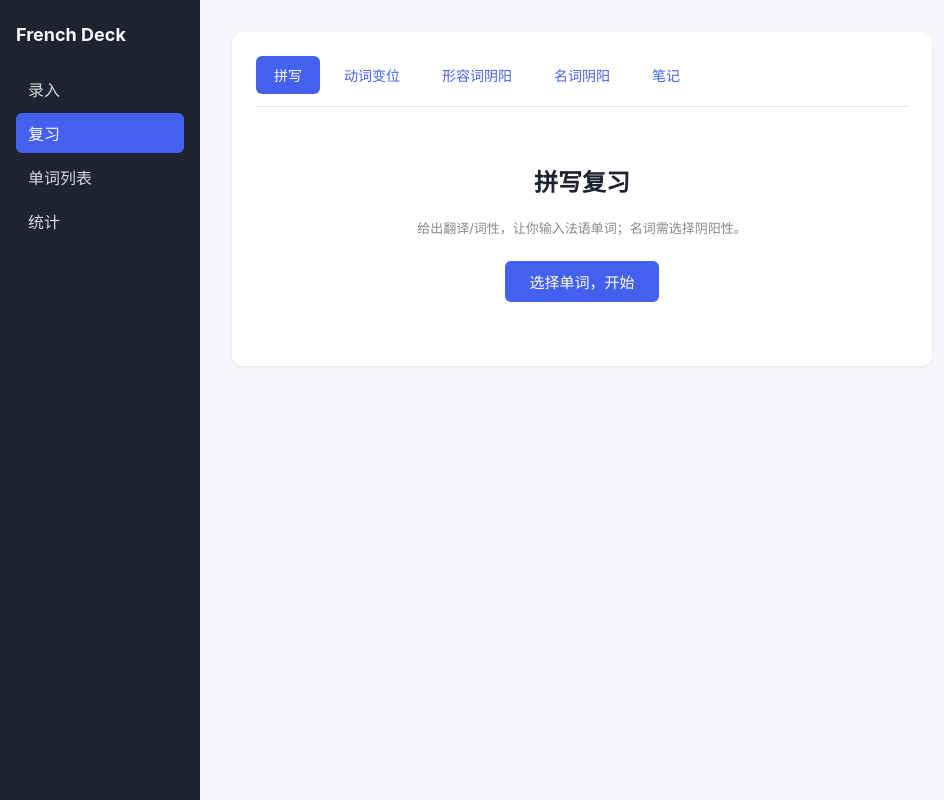
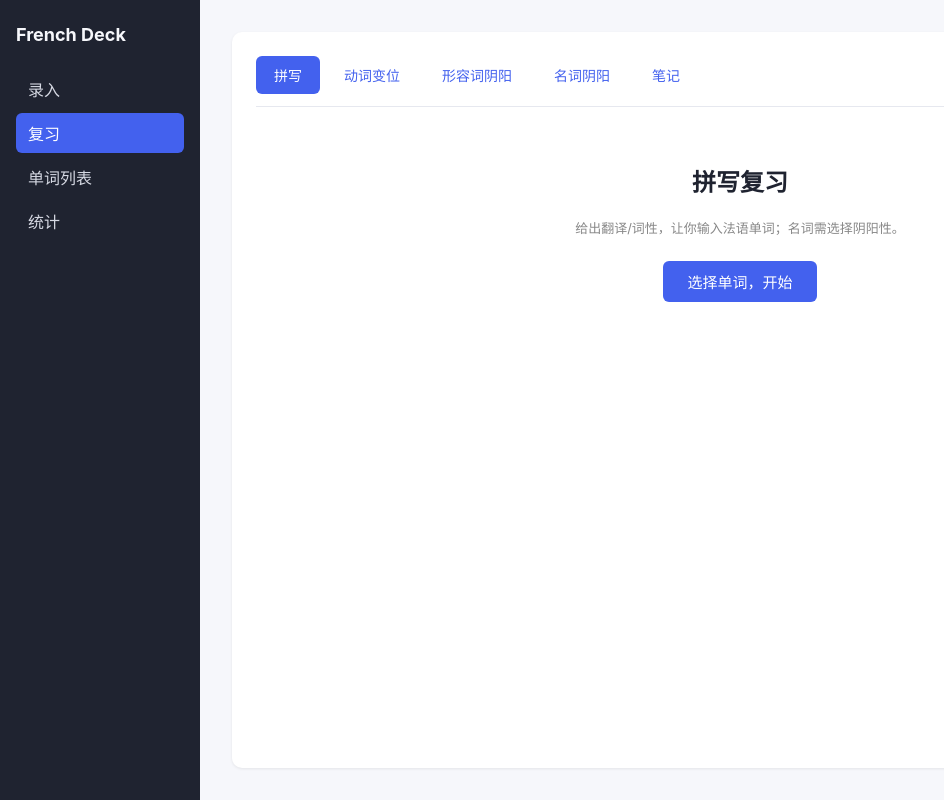
Before and after one commit to Sika-R/french-study, a React (Vite) app in the folder french-deck/: page /#/review in a window 1280 px wide. Shown: the whole page, without its empty margins (0-944 px from the left). Built offline with nearby package versions, Linux system fonts and the light colour scheme.

Commit message:
fix resolution

```diff
--- a/french-deck/src/styles.css
+++ b/french-deck/src/styles.css
@@ -27,13 +27,20 @@ body {
 .sidebar a:hover { background: #2c3142; }
 .sidebar a.active { background: #4361ee; color: white; }
 
-.main { flex: 1; padding: 32px; overflow-y: auto; }
+.main {
+  flex: 1;
+  padding: 32px;
+  overflow-y: auto;
+  display: flex;
+  justify-content: center;
+}
 .card {
   background: white;
   border-radius: 10px;
   padding: 24px;
   box-shadow: 0 1px 3px rgba(0,0,0,0.08);
-  max-width: 700px;
+  width: 100%;
+  max-width: 1100px;
 }
 .row { display: flex; gap: 12px; margin-bottom: 16px; align-items: center; }
 label { display: block; font-size: 13px; color: #555; margin-bottom: 6px; }
```
Also changed, not shown: 1 other file (tests, documents, lock files or other folders).
